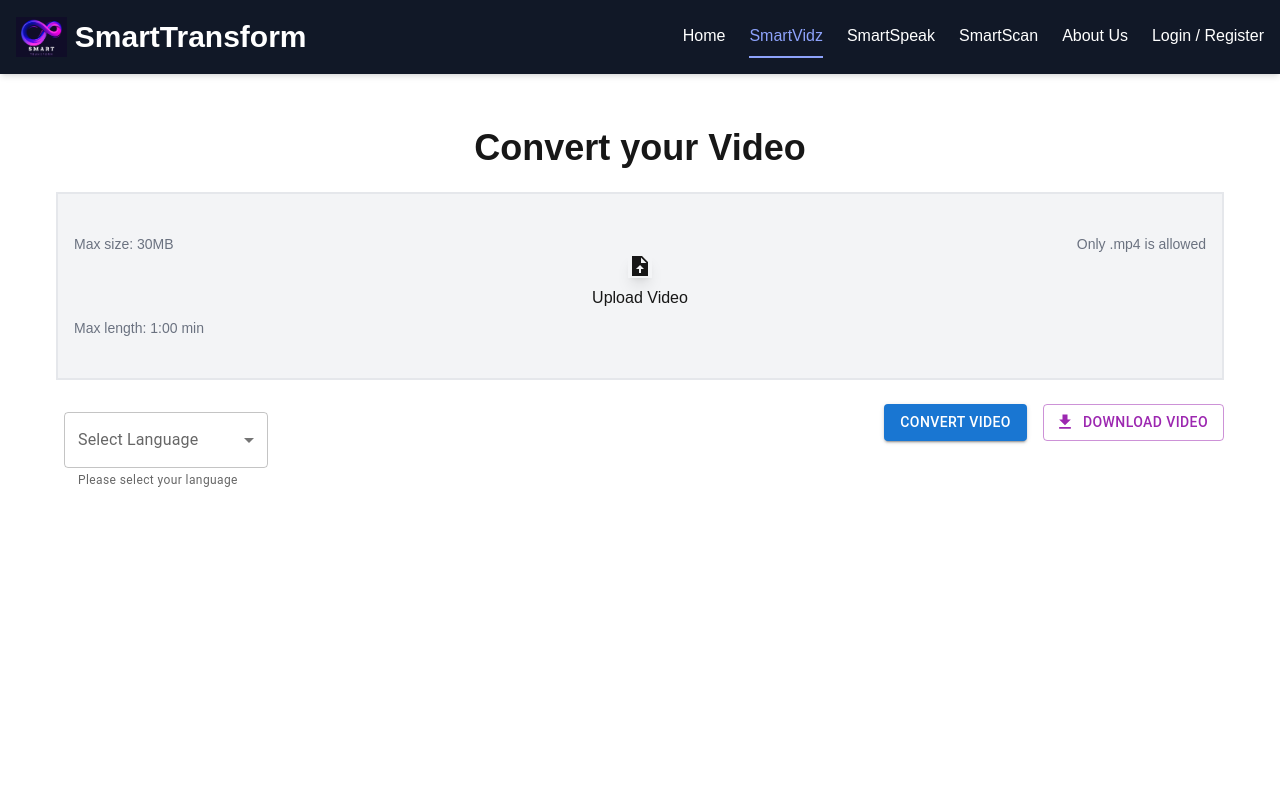
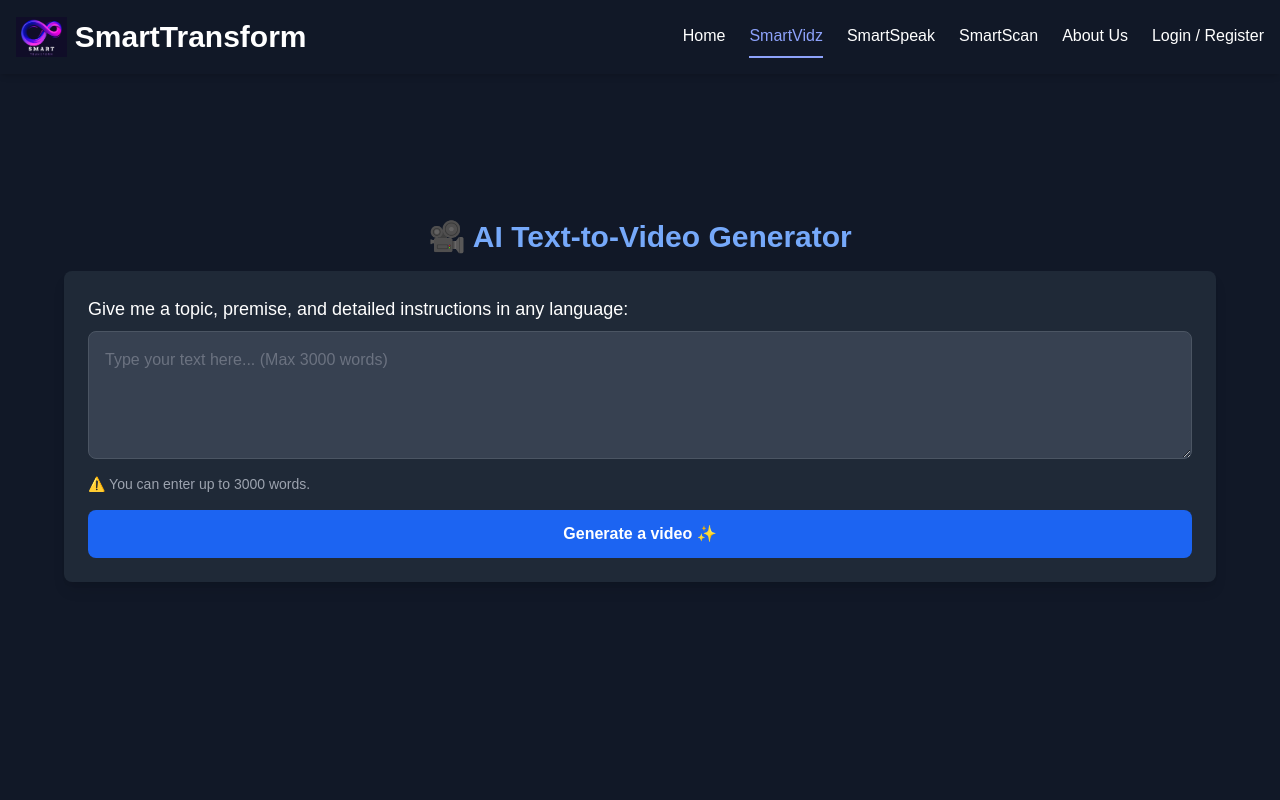
Before and after one commit to AliUsman143/SmartTransform, a Next.js app: page /videoconvertor in a window 1280 px wide. Shown: the top 800 px of the page. Built offline with nearby package versions, Linux system fonts and the light colour scheme.

Commit message:
text to video is done

```diff
--- a/src/app/components/AItool.js
+++ b/src/app/components/AItool.js
@@ -1,167 +1,63 @@
-"use client";
+'use client';
+import { useState } from 'react';
 
-import * as React from "react";
-import { useState } from "react";
-import Swal from "sweetalert2";
-import UploadFileSharpIcon from "@mui/icons-material/UploadFileSharp";
-import Box from "@mui/material/Box";
-import TextField from "@mui/material/TextField";
-import MenuItem from "@mui/material/MenuItem";
-import Button from "@mui/material/Button";
-import DownloadIcon from "@mui/icons-material/Download";
+const TextToVideo = () => {
+  const [text, setText] = useState('');
+  const [showVideo, setShowVideo] = useState(false);
+  const maxWords = 3000;
 
-const languages = [
-  {
-    value: "en",
-    label: "English",
-  },
-  {
-    value: "es",
-    label: "Spanish",
-  },
-  {
-    value: "fr",
-    label: "French",
-  },
-];
-
-const AiTool = () => {
-  const [file, setFile] = useState(null);
-
-  const handleFileUpload = (event) => {
-    const uploadedFile = event.target.files[0];
-
-    if (uploadedFile && uploadedFile.type === "video/mp4") {
-      setFile(uploadedFile);
-      Swal.fire({
-        icon: "success",
-        title: "File uploaded successfully",
-        text: `Uploaded: ${uploadedFile.name}`,
-      });
-    } else {
-      Swal.fire({
-        icon: "error",
-        title: "Invalid File",
-        text: "Only .mp4 files are allowed!",
-      });
+  const handleGenerateVideo = () => {
+    if (text.trim() !== '') {
+      setShowVideo(true);
     }
   };
 
-  const [selectedLanguage, setSelectedLanguage] = useState("");
+  return (
+    <div className="flex flex-col items-center justify-center min-h-screen bg-gray-900 text-white p-6">
+      {/* Tool Heading */}
+      <h2 className="text-3xl font-bold text-blue-400 mb-4">🎥 AI Text-to-Video Generator</h2>
 
-  const handleLanguageChange = (event) => {
-    setSelectedLanguage(event.target.value);
-  };
+      {/* Text Input Section */}
+      <div className="w-full max-w-6xl bg-gray-800 p-6 rounded-lg shadow-lg">
+        <label className="block text-lg mb-2">
+          Give me a topic, premise, and detailed instructions in any language:
+        </label>
+        <textarea
+          className="w-full h-32 p-4 rounded-lg bg-gray-700 text-white border border-gray-600 focus:ring-2 focus:ring-blue-500 outline-none"
+          placeholder={`Type your text here... (Max ${maxWords} words)`}
+          value={text}
+          onChange={(e) => setText(e.target.value)}
+        ></textarea>
 
-  const handleConvertVideo = () => {
-    alert("Video conversion is in progress!");
-  };
+        {/* Max Word Count Message */}
+        <p className="text-gray-400 text-sm mt-2">⚠️ You can enter up to {maxWords} words.</p>
 
-  const handleDownloadVideo = () => {
-    const link = document.createElement("a");
-    link.href = "/sample-video.mp4";
-    link.download = "converted-video.mp4";
-    link.click();
-  };
+        {/* Generate Button */}
+        <button
+          onClick={handleGenerateVideo}
+          className="mt-4 w-full bg-blue-600 hover:bg-blue-700 text-white font-bold py-3 rounded-lg transition-all duration-300"
+        >
+          Generate a video ✨
+        </button>
+      </div>
 
-  return (
-    <>
-      <div className="container mx-auto px-4 sm:px-8 mt-32 items-center text-center md:text-4xl text-2xl font-bold mb-6 ">
-        Convert your Video
-      </div>
-      <div className="container mx-auto px-4 sm:px-8  xl:px-14 h-screen ">
-        <div className="border-2 lg:p-4 md:p-3 p-2 lg:py-10 md:py-7 py-5 h-auto bg-gray-100">
-          {/* File upload and size info */}
-          <div className="flex justify-between">
-            <div className="text-gray-500 text-sm">Max size: 30MB</div>
-            <div className="text-gray-500 text-sm">Only .mp4 is allowed</div>
-          </div>
-
-          {/* File upload icon and status */}
-          <div className="flex flex-col justify-center items-center">
-            <label
-              htmlFor="videoUpload"
-              className="flex items-center justify-center cursor-pointer shadow-lg"
+      {/* Video Preview (Appears When Text is Typed) */}
+      {showVideo && (
+        <div className="mt-8 w-full max-w-2xl p-4 bg-gray-800 rounded-lg shadow-lg">
+          <h3 className="text-lg font-semibold mb-4">Generated Video Preview:</h3>
+          <div className="relative w-full">
+            <video
+              className="w-full h-auto rounded-lg border border-gray-600"
+              controls
             >
-              <UploadFileSharpIcon className="md:h-16 md:w-16 h-10 w-10" />
-              <input
-                id="videoUpload"
-                type="file"
-                accept=".mp4"
-                className="hidden"
-                onChange={handleFileUpload}
-              />
-            </label>
-            <div className="mt-2">Upload Video</div>
-            {file && (
-              <div className="mt-4 text-center">
-                <p className="text-sm text-gray-700">Selected File:</p>
-                <p className="text-sm font-bold">{file.name}</p>
-              </div>
-            )}
-          </div>
-
-          <div className="text-gray-500 text-sm mt-2">Max length: 1:00 min</div>
-        </div>
-
-        {/* Language selector and buttons */}
-        <div className="mt-6 flex flex-col lg:flex-row justify-between gap-4 lg:gap-10">
-          {/* Language Selector */}
-          <div>
-            <Box
-              component="form"
-              sx={{ "& .MuiTextField-root": { m: 1, width: "100%" } }}
-              noValidate
-              autoComplete="off"
-            >
-              <TextField
-                id="outlined-select-language"
-                select
-                label="Select Language"
-                value={selectedLanguage}
-                onChange={handleLanguageChange}
-                helperText="Please select your language"
-                fullWidth
-              >
-                <MenuItem value="" disabled>
-                  Select a language
-                </MenuItem>
-                {languages.map((option) => (
-                  <MenuItem key={option.value} value={option.value}>
-                    {option.label}
-                  </MenuItem>
-                ))}
-              </TextField>
-            </Box>
-          </div>
-
-          <div>
-            {/* Buttons */}
-            <div className="flex flex-col sm:flex-row items-center gap-4">
-              <Button
-                variant="contained"
-                color="primary"
-                onClick={handleConvertVideo}
-                className="w-full sm:w-auto py-4 mb-5"
-              >
-                Convert Video
-              </Button>
-
-              <Button
-                variant="outlined"
-                color="secondary"
-                startIcon={<DownloadIcon />}
-                onClick={handleDownloadVideo}
-                className="w-full sm:w-auto py-4 mb-5"
-              >
-                Download Video
-              </Button>
-            </div>
+              <source src="https://www.w3schools.com/html/mov_bbb.mp4" type="video/mp4" />
+              Your browser does not support the video tag.
+            </video>
           </div>
         </div>
-      </div>
-    </>
+      )}
+    </div>
   );
 };
 
-export default AiTool;
+export default TextToVideo;
--- a/src/app/components/rewritertool.js
+++ b/src/app/components/rewritertool.js
@@ -7,11 +7,11 @@
       <div className="flex justify-center items-center text-center mt-6">
         <div className="w-full sm:w-[600px] lg:w-[800px]">
           <div className="mt-5 w-full lg:max-w-[1320px] mx-auto p-4">
-            <h1 className="text-2xl sm:text-3xl font-bold text-indigo-600">
+            <h1 className="text-3xl sm:text-4xl font-bold text-indigo-600 mb-4">
               Who Can Use Our AI-Powered Video & Audio Tools?
             </h1>
-            <p className="text-md sm:text-lg mt-4 text-gray-700">
-              Whether you're a **content creator, podcaster, music producer,** or **business professional**,
+            <p className="text-lg sm:text-xl text-gray-600 leading-relaxed">
+              Whether you're a <strong>content creator</strong>, <strong>podcaster</strong>, <strong>music producer</strong>, or <strong>business professional</strong>,
               our AI-driven video and audio tools help you transform and enhance your media with ease.
             </p>
           </div>
@@ -19,16 +19,20 @@
       </div>
 
       {/* Cards Section */}
-      <div className="mt-8 w-full lg:max-w-[1320px] mx-auto p-7">
+      <div className="mt-12 w-full lg:max-w-[1320px] mx-auto px-4">
         <div className="grid lg:grid-cols-2 md:grid-cols-2 sm:grid-cols-1 gap-8">
           {Rewritertooldata.map((el, idx) => (
             <div
               key={idx}
-              className="p-6 border-l-4 border-indigo-500 bg-white shadow-lg rounded-lg transition-transform duration-300 hover:scale-105"
+              className="p-8 bg-white border border-gray-200 rounded-xl shadow-lg hover:shadow-xl transition-all duration-300 hover:-translate-y-2"
             >
-              <img src={el.image} alt={el.alt} className="w-16 h-16 mb-4" />
-              <h5 className="mb-2 text-2xl font-semibold text-gray-900">{el.title}</h5>
-              <p className="text-lg text-gray-600">{el.content}</p>
+              <div className="flex items-center space-x-6">
+                <img src={el.image} alt={el.alt} className="w-20 h-20" />
+                <div>
+                  <h5 className="text-2xl font-bold text-gray-900 mb-2">{el.title}</h5>
+                  <p className="text-lg text-gray-600">{el.content}</p>
+                </div>
+              </div>
             </div>
           ))}
         </div>
--- a/src/app/dataset/data.js
+++ b/src/app/dataset/data.js
@@ -137,14 +137,7 @@
     title: "HD Video Output",
     content: "Experience 1080p+ quality rendering for all your video conversions.",
   },
-  {
-    id: "06",
-    type: "Audio",
-    labelColor: "#7C3AED", // Dark Purple
-    style: { color: "#7C3AED" },
-    title: "AI-Powered Voice Cloning",
-    content: "Clone voices with incredible accuracy for podcasts, dubbing, and more.",
-  },
+
 ];
 
 export default FeaturedCardData;
@@ -220,11 +213,40 @@
     questionNo: "Q5:",
     question: "Can I convert multiple files at once?",
     answer: "Yes! Our batch processing feature allows you to upload and convert multiple video or audio files simultaneously, saving time and effort."
+  },
+  {
+    id: 6,
+    questionNo: "Q6:",
+    question: "Do I need to install any software to use SmartTransform?",
+    answer: "No installation is required. SmartTransform is a fully online tool, allowing you to convert files directly from your browser with no downloads needed."
+  },
+  {
+    id: 7,
+    questionNo: "Q7:",
+    question: "Are there any limitations on file size?",
+    answer: "We offer generous file size limits for free users, and premium users enjoy even larger upload capacities. Check our pricing page for details."
+  },
+  {
+    id: 8,
+    questionNo: "Q8:",
+    question: "Can I enhance or edit my audio before conversion?",
+    answer: "Yes! SmartTransform offers basic audio enhancement features such as noise reduction, volume boosting, and trimming before conversion."
+  },
+  {
+    id: 9,
+    questionNo: "Q9:",
+    question: "Does SmartTransform support cloud storage integration?",
+    answer: "Yes! You can upload files directly from Google Drive, Dropbox, or OneDrive, and download converted files back to your preferred cloud service."
+  },
+  {
+    id: 10,
+    questionNo: "Q10:",
+    question: "How long does it take to convert a file?",
+    answer: "Conversion time depends on file size and format, but most conversions are completed within seconds using our high-speed processing technology."
   }
 ];
 
 
 
 
-
 export {CardDataVideo, CardDataAudio, CardDataExtraction,FeaturedCardData,Rewritertooldata,FAQsData};
```
Also changed, not shown: src/app/components/footer.js (+24 -19 lines), src/app/components/question.js (+28 -42 lines). Lines whose indentation alone changed are shown as unchanged.
